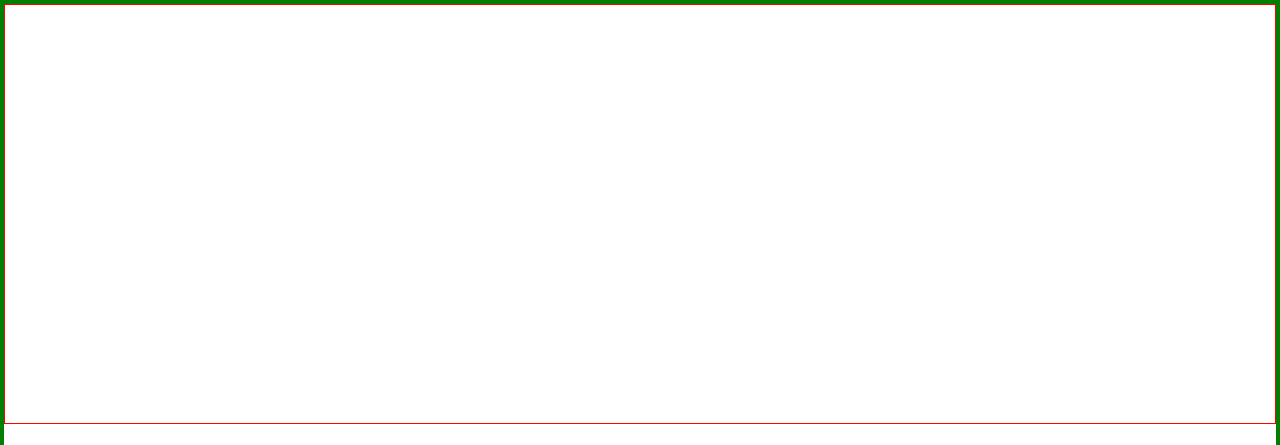
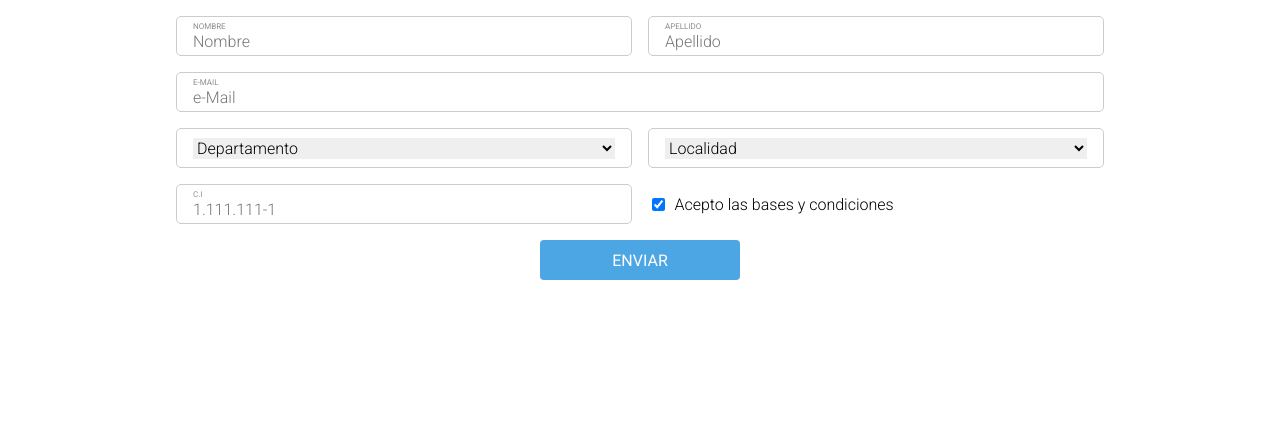
Before and after one commit to ycabrera90/Products-Suite, a website built with webpack: page dist/index.html in a window 1280 px wide. Shown: the top 445 px of the page. Built offline with nearby package versions, Linux system fonts and the light colour scheme.

Commit message:
feat: the form of footer was added

```diff
--- a/src/scss/app.scss
+++ b/src/scss/app.scss
@@ -1,15 +1,35 @@
+// fonts
 @import url('https://fonts.googleapis.com/css2?family=Roboto:wght@300;400;500&display=swap');
+
+// styles
 @import 'header.scss';
 @import 'main.scss';
+@import 'footer.scss';
 
+// general styles
 * {
     box-sizing: border-box;
 }
 
 body {
-    border: green 4px solid;
     margin: 0;
 }
+
+select:focus,
+textarea:focus,
+input:focus {
+  outline: none;
+}
+
+
+
+
+
+
+
+
+
+
 
 // @import url('https://cdn.jsdelivr.net/npm/bootstrap-icons@1.8.2/font/bootstrap-icons.css');
 // @import url('https://fonts.googleapis.com/css2?family=Orbitron:wght@500;900&family=Permanent+Marker&family=Roboto+Condensed&family=Roboto+Flex:opsz,wght@8..144,300&display=swap');
--- /dev/null
+++ b/src/scss/footer.scss
@@ -0,0 +1,126 @@
+.footer {
+    display: flex;
+    justify-content: center;
+    padding: 1rem;
+}
+
+.form {
+    max-width: 928px;
+    width: 100%;
+
+    .user-name {
+        display: flex;
+        justify-content: space-between;
+        flex-wrap: wrap;
+        gap: 1rem;
+
+        .custom-input {
+            flex: 45%;
+        }
+    }
+
+    .user-email {
+        margin: 1rem 0;
+    }
+
+    .user-location {
+        display: flex;
+        justify-content: space-between;
+        flex-wrap: wrap;
+        gap: 1rem;
+
+        .custom-input {
+            flex: 45%;
+
+            select {
+                border: none;
+                font-family: 'Roboto', sans-serif;
+                font-size: 16px;
+                font-weight: 300;
+                color: black;
+            }
+        }
+
+
+    }
+
+    .user-ci {
+        margin: 1rem 0;
+        display: flex;
+        justify-content: space-between;
+        flex-wrap: wrap;
+        gap: 1rem;
+
+        .custom-input {
+            flex: 45%;
+        }
+
+        .custom-ckeckbox {
+            flex: 45%;
+            display: flex;
+            align-items: center;
+            gap: 0.4rem;
+
+            label {
+                font-family: 'Roboto', sans-serif;
+                font-size: 16px;
+                font-weight: 300;
+                color: black;
+            }
+        }
+
+    }
+
+    .user-submit {
+        display: flex;
+        justify-content: center;
+
+        button {
+            width: 100%;
+            max-width: 200px;
+            height: 40px;
+            border: none;
+            border-radius: 4px;
+            background-color: #4da6e4;
+            color: #ffffff;
+            font-family: 'Roboto', sans-serif;
+            font-size: 16px;
+            font-weight: 400;
+            cursor: pointer;
+        }
+    }
+
+}
+
+.custom-input {
+    display: flex;
+    flex-direction: column;
+    justify-content: center;
+    gap: 1px;
+    overflow: hidden;
+    border: 1px solid #cccccc;
+    border-radius: 5px;
+    padding: 0.1rem 1rem;
+    width: 100%;
+    height: 40px;
+    min-width: 200px;
+
+    label {
+        display: block;
+        font-family: 'Roboto', sans-serif;
+        font-size: 8px;
+        color: rgba(0, 0, 0, 0.448);
+        // display: none;
+    }
+
+    input {
+        display: block;
+        font-family: 'Roboto', sans-serif;
+        font-size: 16px;
+        font-weight: 300;
+        color: black;
+        width: 100%;
+        border: none;
+        padding: 0;
+    }
+}
```
Also changed, not shown: dist/assets/styles/app.css, dist/index.html, 1 other file.
